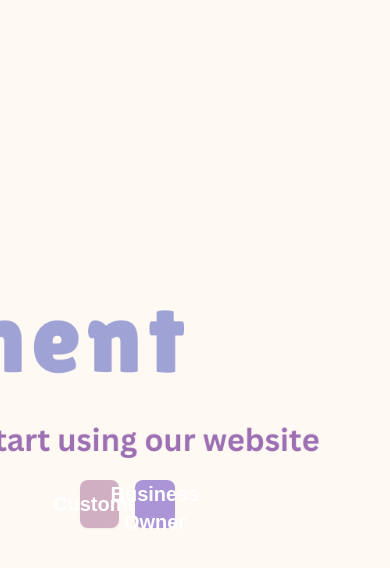
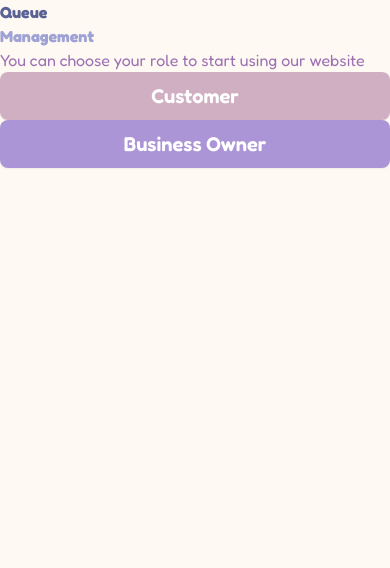
Before and after one commit to ParimaSA/Queue_Management, a Next.js app in the folder frontend/: page / in a window 390 px wide. Shown: the top 568 px of the page. Built offline with nearby package versions, Linux system fonts and the light colour scheme.

Commit message:
Apply responsive layout in home page

```diff
--- a/frontend/app/page.tsx
+++ b/frontend/app/page.tsx
@@ -1,30 +1,28 @@
 import React from 'react'
 import Link from 'next/link'
-
+import Head from 'next/head'
+import {fredoka} from "./fonts/fonts";
 const Home = () => {
-  const homeBackground = {
-    backgroundImage: "url('/home_background.png')",
-    backgroundSize: 'cover',
-    backgroundPosition: 'center',
-    height: '100vh',
-  }
   return (
-    <main style={homeBackground} className='grid grid-cols-3 gap-4 sm: '>
-      <div className='items-center col-span-2 px-20 py-40'>
-        <div className='grid grid-rows-6 grid-flow-col gap-4'>
-          <div className='row-start-6'>
-            <div className='grid grid-cols-2 gap-4'>
-              <Link href="/customer">
-                <button className='btn btn-primary w-full text-xl text-white bg-lightPink border-none hover:bg-pink-900'>Customer</button>
+    <>
+    <main className="flex flex-col min-h-screen lg:p-20 md:p-15 sm:p-10 lg:py-40 md:py-32 sm:py-20 lg:px-32 md:px-20 sm:px-10 bg-cream2">
+        <div className={`${fredoka.className} antialiased`}>
+          <h1 className="lg:text-8xl md:text-6xl sm:text-5xl font-bold text-darkBlue text-left">Queue</h1>
+          <h1 className="lg:text-8xl md:text-6xl sm:text-5xl font-bold text-lightBlue4 text-left lg:mt-4">Management</h1>
+          <p className="lg:text-3xl md:text-2xl sm:text-2xl text-lightPurple lg:mt-8 text-left">
+            You can choose your role to start using our website
+          </p>
+          <div className='lg:grid lg:grid-cols-2 lg:gap-4 lg:mt-14 md:grid md:grid-cols-2 md:gap-4 md:mt-14'>
+             <Link href="/customer">
+                <button className='btn btn-primary w-full text-xl text-white bg-lightPink border-none hover:bg-pink-900 sm:mt-3 md:mt-0 lg:mt-0'>Customer</button>
               </Link>
               <Link href="/business/login">
-                <button className='btn btn-primary w-full text-xl text-white bg-lightPurple3 border-none hover:bg-purple-900'>Business Owner</button>
+                <button className='btn btn-primary w-full text-xl text-white bg-lightPurple3 border-none hover:bg-purple-900 sm:mt-3 md:mt-0 lg:mt-0'>Business Owner</button>
               </Link>
-            </div>
           </div>
         </div>
-      </div>
     </main>
+    </>
   )
 }
 
```
